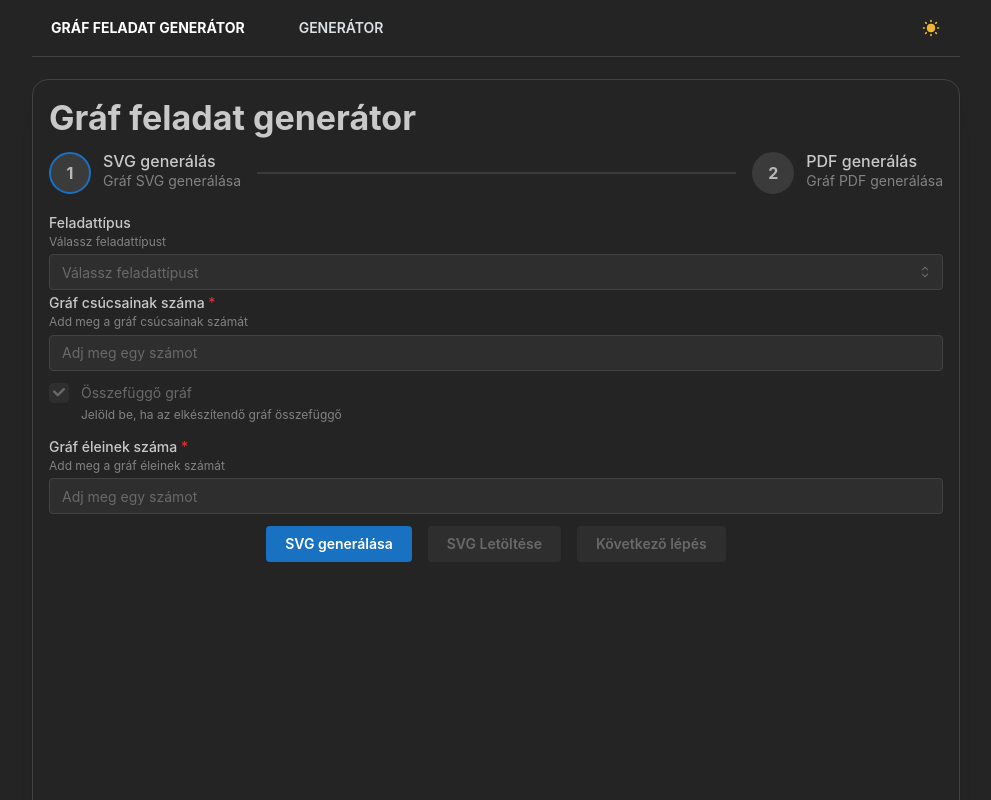
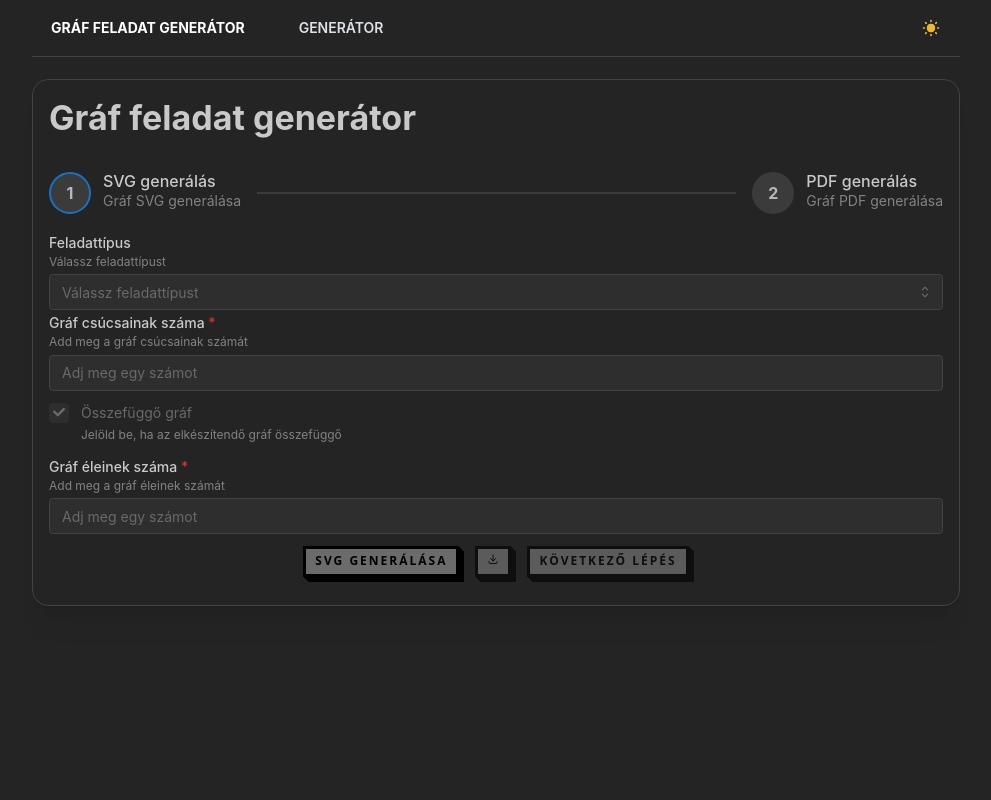
Before and after one commit to benjamin-bt/task-generator-frontend, a Next.js app: page /generator in a window 1280 px wide. Shown: the top 800 px of the page, without its empty margins (144-1135 px from the left). Built offline with nearby package versions, Linux system fonts and the light colour scheme.

Commit message:
Modified to reflect backend changes, separated graph image and PDF generation - added option to download SVG separately

```diff
--- a/src/app/components/buttons.module.css
+++ b/src/app/components/buttons.module.css
@@ -1,4 +1,4 @@
-.button54 {
+.buttonMain {
   font-family: "Open Sans", sans-serif;
   font-size: 16px;
   font-weight: bold;
@@ -17,19 +17,193 @@
 
 }
 
-.button54:active {
+.buttonMain:active {
   box-shadow: 0px 0px 0px 0px;
   top: 5px;
   left: 5px;
 }
 
-.button54:hover {
-  background-color: #d3d3d3; /* White-gray color */
-  color: black; /* Optional: Change text color on hover */
+.buttonMain:hover {
+  background-color: #d3d3d3;
+  color: black;
 }
 
 @media (min-width: 768px) {
-  .button54 {
+  .buttonMain {
     padding: 0.25em 0.75em;
   }
 }
+
+.buttonGenerate {
+  font-family: "Open Sans", sans-serif;
+  font-size: 12px;
+  font-weight: bold;
+  letter-spacing: 2px;
+  text-decoration: none;
+  text-transform: uppercase;
+  color: #000;
+  width: "20%";
+  cursor: pointer;
+  border: 3px solid;
+  padding: 0.25em 0.5em;
+  box-shadow: 1px 1px 0px 0px, 2px 2px 0px 0px, 3px 3px 0px 0px, 4px 4px 0px 0px, 5px 5px 0px 0px;
+  position: relative;
+  user-select: none;
+  -webkit-user-select: none;
+  touch-action: manipulation;
+
+}
+
+.buttonGenerate:active {
+  box-shadow: 0px 0px 0px 0px;
+  top: 5px;
+  left: 5px;
+}
+
+.buttonGenerate:hover {
+  background-color: #d3d3d3;
+  color: black;
+}
+
+@media (min-width: 768px) {
+  .buttonGenerate {
+    padding: 0.25em 0.75em;
+  }
+}
+
+.buttonDownload {
+  font-family: "Open Sans", sans-serif;
+  font-size: 12px;
+  font-weight: bold;
+  letter-spacing: 2px;
+  text-decoration: none;
+  text-transform: uppercase;
+  background-color: #7daf4e;
+  color: #000;
+  width: "20%";
+  cursor: pointer;
+  border: 3px solid;
+  padding: 0.25em 0.5em;
+  box-shadow: 1px 1px 0px 0px, 2px 2px 0px 0px, 3px 3px 0px 0px, 4px 4px 0px 0px, 5px 5px 0px 0px;
+  position: relative;
+  user-select: none;
+  -webkit-user-select: none;
+  touch-action: manipulation;
+
+}
+
+.buttonDownloadDark{
+  background-color: #48642d;
+  color: #000;
+}
+
+.buttonDownload:active {
+  box-shadow: 0px 0px 0px 0px;
+  top: 5px;
+  left: 5px;
+}
+
+.buttonDownload:hover {
+  background-color: #d3d3d3;
+  color: black;
+}
+
+@media (min-width: 768px) {
+  .buttonDownload {
+    padding: 0.25em 0.75em;
+  }
+}
+
+.buttonPrevStep {
+  font-family: "Open Sans", sans-serif;
+  font-size: 12px;
+  font-weight: bold;
+  letter-spacing: 2px;
+  text-decoration: none;
+  text-transform: uppercase;
+  background-color: #57b1db;
+  color: #000;
+  width: "20%";
+  cursor: pointer;
+  border: 3px solid;
+  padding: 0.25em 0.5em;
+  box-shadow: 1px 1px 0px 0px, 2px 2px 0px 0px, 3px 3px 0px 0px, 4px 4px 0px 0px, 5px 5px 0px 0px;
+  position: relative;
+  user-select: none;
+  -webkit-user-select: none;
+  touch-action: manipulation;
+
+}
+
+.buttonPrevStepDark {
+  background-color: #346379;
+  color: #000;
+}
+
+.buttonPrevStep:active {
+  box-shadow: 0px 0px 0px 0px;
+  top: 5px;
+  left: 5px;
+}
+
+.buttonPrevStep:hover {
+  background-color: #d3d3d3;
+  color: black;
+}
+
+@media (min-width: 768px) {
+  .buttonPrevStep {
+    padding: 0.25em 0.75em;
+  }
+}
+
+.buttonNextStep {
+  font-family: "Open Sans", sans-serif;
+  font-size: 12px;
+  font-weight: bold;
+  letter-spacing: 2px;
+  text-decoration: none;
+  text-transform: uppercase;
+  background-color: #57b1db;
+  color: #000;
+  width: "20%";
+  cursor: pointer;
+  border: 3px solid;
+  padding: 0.25em 0.5em;
+  box-shadow: 1px 1px 0px 0px, 2px 2px 0px 0px, 3px 3px 0px 0px, 4px 4px 0px 0px, 5px 5px 0px 0px;
+  position: relative;
+  user-select: none;
+  -webkit-user-select: none;
+  touch-action: manipulation;
+
+}
+
+.buttonNextStepDark {
+  background-color: #346379;
+  color: #000;
+}
+
+.buttonNextStep:active {
+  box-shadow: 0px 0px 0px 0px;
+  top: 5px;
+  left: 5px;
+}
+
+.buttonNextStep:hover {
+  background-color: #d3d3d3;
+  color: black;
+}
+
+@media (min-width: 768px) {
+  .buttonNextStep {
+    padding: 0.25em 0.75em;
+  }
+}
+
+.buttonDisabled {
+  background-color: grey;
+  color: black;
+  cursor: not-allowed;
+  pointer-events: none;
+  opacity: 0.6;
+}
--- a/src/app/generator/page.tsx
+++ b/src/app/generator/page.tsx
@@ -11,11 +11,16 @@ import {
   Stepper,
   Title,
   Text,
+  Tooltip,
+  useMantineColorScheme,
 } from "@mantine/core";
+import { IconDownload } from "@tabler/icons-react";
 import NavBar from "../components/navbar";
 import SvgSetup from "./svgSetup";
 import PdfSetup from "./pdfSetup";
 import { useForm } from "@mantine/form";
+
+import styles from "../components/buttons.module.css";
 
 type FormValues = {
   graphNodes: number | null;
@@ -32,6 +37,8 @@ export default function Page() {
   const [activeStep, setActiveStep] = useState(0);
   const [svgGenerated, setSvgGenerated] = useState(false);
   const [svgBlob, setSvgBlob] = useState<Blob | null>(null);
+  const [filename, setFilename] = useState<string | null>(null);
+  const { colorScheme } = useMantineColorScheme();
 
   const svgForm = useForm({
     initialValues: {
@@ -65,9 +72,7 @@ export default function Page() {
 
   useEffect(() => {
     if (activeStep === 0 && svgGenerated && svgBlob) {
-      const canvas = document.getElementById(
-        "generatedCanvas"
-      ) as HTMLCanvasElement;
+      const canvas = document.getElementById("generatedCanvas") as HTMLCanvasElement;
 
       if (canvas) {
         const ctx = canvas.getContext("2d");
@@ -83,6 +88,8 @@ export default function Page() {
             canvas.width = width;
             canvas.height = height;
             ctx.clearRect(0, 0, canvas.width, canvas.height);
+            ctx.fillStyle = colorScheme === "dark" ? "grey" : "white";
+            ctx.fillRect(0, 0, canvas.width, canvas.height);
             ctx.drawImage(img, 0, 0, width, height);
           };
 
@@ -90,10 +97,10 @@ export default function Page() {
         }
       }
     }
-  }, [activeStep, svgGenerated, svgBlob]);
+  }, [activeStep, svgGenerated, svgBlob, colorScheme]);
 
   const handleSvgSubmit = async () => {
-    console.log("Selected Task:", selectedTask);
+    /* console.log("Selected Task:", selectedTask); */
     svgForm.validate();
 
     if (svgForm.isValid()) {
@@ -115,6 +122,9 @@ export default function Page() {
         if (!response.ok) throw new Error(`Error: ${response.status}`);
 
         const svgBlob = await response.blob();
+        const filename = response.headers.get("X-Filename");
+        /* console.log("Received filename:", filename); */
+        setFilename(filename);
         setSvgBlob(svgBlob);
         setSvgGenerated(true);
       } catch (error) {
@@ -131,6 +141,7 @@ export default function Page() {
       const pdfDataToSend = {
         taskType: selectedTask,
         ...formData,
+        svgFilename: filename,
       };
 
       try {
@@ -147,7 +158,9 @@ export default function Page() {
         const pdfBlob = await response.blob();
         const downloadLink = document.createElement("a");
         downloadLink.href = URL.createObjectURL(pdfBlob);
-        downloadLink.download = `${formData.taskTitle.replace(/\s/g, "_")}.pdf`;
+        downloadLink.download = filename
+          ? filename.replace(".svg", ".pdf")
+          : "generated.pdf";
         document.body.appendChild(downloadLink);
         downloadLink.click();
         document.body.removeChild(downloadLink);
@@ -157,6 +170,9 @@ export default function Page() {
     }
   };
 
+/*   console.log("Filename:", filename);
+  console.log("Scheme:", colorScheme); */
+
   return (
     <>
       <NavBar />
@@ -164,8 +180,7 @@ export default function Page() {
         <Space h="sm" />
         <Paper shadow="lg" radius="lg" p="md" withBorder>
           <Title>Gráf feladat generátor</Title>
-          <Space h="sm" />
-
+          <Space h="xl" />
           <Stepper
             active={activeStep}
             onStepClick={setActiveStep}
@@ -176,34 +191,75 @@ export default function Page() {
               description="Gráf SVG generálása"
               allowStepSelect={svgGenerated}
             >
-              <SvgSetup form={svgForm} selectedTask={selectedTask} setSelectedTask={setSelectedTask} />
+              <SvgSetup
+                form={svgForm}
+                selectedTask={selectedTask}
+                setSelectedTask={setSelectedTask}
+              />
               <Group justify="center" align="center">
-                <Button onClick={handleSvgSubmit}>SVG generálása</Button>
-                <Button
+                {/* <Button onClick={handleSvgSubmit}>SVG generálása</Button> */}
+                {/* <Tooltip label="SVG generálása" position="bottom" offset={10} withArrow> */}
+                <button
+                  className={styles.buttonGenerate}
+                  role="button"
+                  onClick={handleSvgSubmit}
+                >
+                  SVG generálása
+                </button>
+                {/* </Tooltip> */}
+                {/* <Button
+                  className={styles.button54}
                   onClick={() => {
                     if (svgBlob) {
                       const downloadLink = document.createElement("a");
                       downloadLink.href = URL.createObjectURL(svgBlob);
-                      downloadLink.download = "generated-graph.svg";
+                      downloadLink.download = filename || "graph.svg";
                       document.body.appendChild(downloadLink);
                       downloadLink.click();
                       document.body.removeChild(downloadLink);
                     }
                   }}
                   disabled={!svgGenerated || !svgBlob}
-                  variant="light"
-                  color="green"
+
+                  color: "#557834"
                 >
                   SVG Letöltése
-                </Button>
-                <Button
+                </Button> */}
+                <Tooltip radius="xs" label="SVG letöltése" position="bottom" offset={10} withArrow>
+                <button
+                  className={`${styles.buttonDownload} ${!svgGenerated || !svgBlob ? styles.buttonDisabled : ''} ${colorScheme === "dark" ? styles.buttonDownloadDark : ''} `}
+                  onClick={() => {
+                    if (svgBlob) {
+                      const downloadLink = document.createElement("a");
+                      downloadLink.href = URL.createObjectURL(svgBlob);
+                      downloadLink.download = filename || "graph.svg";
+                      document.body.appendChild(downloadLink);
+                      downloadLink.click();
+                      document.body.removeChild(downloadLink);
+                    }
+                  }}
+                  disabled={!svgGenerated || !svgBlob}
+                >
+                  <IconDownload size={12} color='black'/>
+                </button>
+                </Tooltip>
+                {/* <Button
                   onClick={() => setActiveStep(activeStep + 1)}
                   disabled={!svgGenerated}
                   variant="light"
                   color="blue"
                 >
                   Következő lépés
-                </Button>
+                </Button> */}
+                {/* <Tooltip label="Következő lépés" position="bottom" offset={10} withArrow> */}
+                <button
+                  className={`${styles.buttonNextStep} ${!svgGenerated ? styles.buttonDisabled : ''} ${colorScheme === "dark" ? styles.buttonNextStepDark : ''}`}
+                  onClick={() => setActiveStep(activeStep + 1)}
+                  disabled={!svgGenerated}
+                >
+                  Következő lépés
+                </button>
+                {/* </Tooltip> */}
               </Group>
               <Flex
                 justify="center"
@@ -211,7 +267,7 @@ export default function Page() {
                 direction="column"
                 style={{
                   width: "100%",
-                  height: "65vh",
+                  height: "70%",
                 }}
               >
                 <Space h="sm" />
@@ -228,9 +284,9 @@ export default function Page() {
                       overflow: "hidden",
                     }}
                   >
-                    <Text style={{ marginTop: "1rem", marginBottom: 0 }}>
+                    {/* <Text style={{ marginTop: "20px", marginBottom: "20px" }}>
                       A generált gráf:
-                    </Text>
+                    </Text> */}
                     <canvas
                       id="generatedCanvas"
                       style={{
@@ -238,7 +294,9 @@ export default function Page() {
                         display: svgGenerated ? "block" : "none",
                         maxWidth: "100%",
                         maxHeight: "100%",
-                        margin: "auto",
+                        /* margin: "auto", */
+                        marginTop: "40px",
+                        marginBottom: "30px",
                       }}
                     ></canvas>
                   </div>
@@ -253,12 +311,18 @@ export default function Page() {
               <PdfSetup form={pdfForm} />
               <Space h="sm" />
               <Group justify="center">
-                <Button onClick={() => setActiveStep(activeStep - 1)}>
+                {/* <Button onClick={() => setActiveStep(activeStep - 1)}>
                   Vissza
-                </Button>
-                <Button onClick={handlePdfSubmit} disabled={!svgGenerated}>
+                </Button> */}
+                <button className={`${styles.buttonPrevStep} ${colorScheme === "dark" ? styles.buttonPrevStepDark : ''}`} onClick={() => setActiveStep(activeStep - 1)}>
+                  Vissza
+                </button>
+                {/* <Button onClick={handlePdfSubmit} disabled={!svgGenerated}>
                   PDF generálása
-                </Button>
+                </Button> */}
+                <button className={styles.buttonGenerate} onClick={handlePdfSubmit} disabled={!svgGenerated}>
+                  PDF generálása
+                </button>
               </Group>
             </Stepper.Step>
           </Stepper>
--- a/src/app/page.module.css
+++ b/src/app/page.module.css
@@ -108,7 +108,6 @@ a.secondary {
   flex-shrink: 0;
 }
 
-/* Enable hover only on non-touch devices */
 @media (hover: hover) and (pointer: fine) {
   a.primary:hover {
     background: var(--button-primary-hover);
--- a/src/app/page.tsx
+++ b/src/app/page.tsx
@@ -55,7 +55,7 @@ export default function About() {
 
           <Space h="lg" />
           <Group justify="center" align="center">
-          <button className={styles.button54} role="button" onClick={() => router.push("/generator")} style={{ width: "50%" }}>Generálj feladatot</button>
+          <button className={styles.buttonMain} role="button" onClick={() => router.push("/generator")} style={{ width: "50%" }}>Generálj feladatot</button>
           </Group>
           <Space h="md" />
         </Paper>
```
